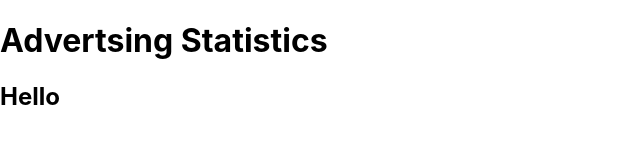
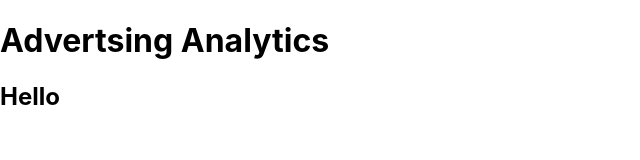
Before and after one commit to camaragon/adcellerant-skills-fe, a React (Create React App) app: page / in a window 1280 px wide. Shown: the top 160 px of the page, without its empty margins (0-640 px from the left). Built offline with nearby package versions, Linux system fonts and the light colour scheme.

Commit message:
Update App component

```diff
--- a/src/Components/App.js
+++ b/src/Components/App.js
@@ -6,7 +6,7 @@ function App() {
   return (
     <>
       <header>
-        <h1>Advertsing Statistics</h1>
+        <h1>Advertsing Analytics</h1>
       </header>
       <Form/>
     </>
```
